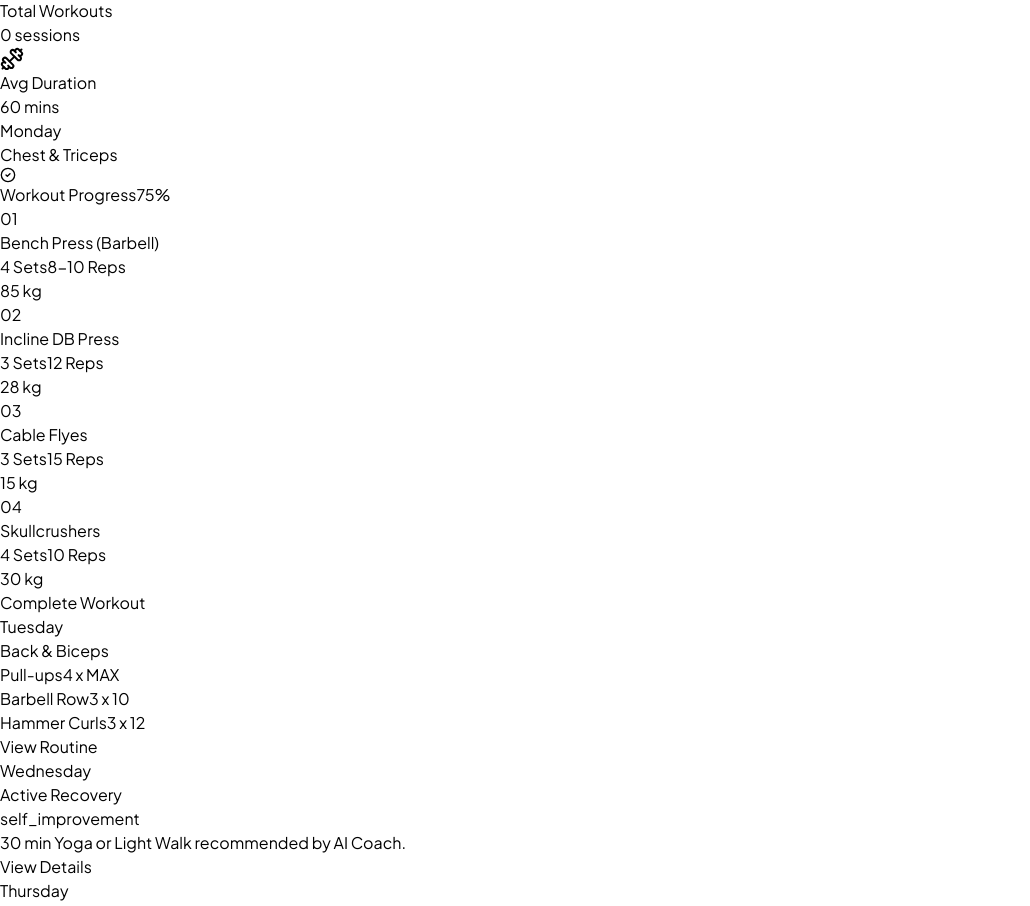
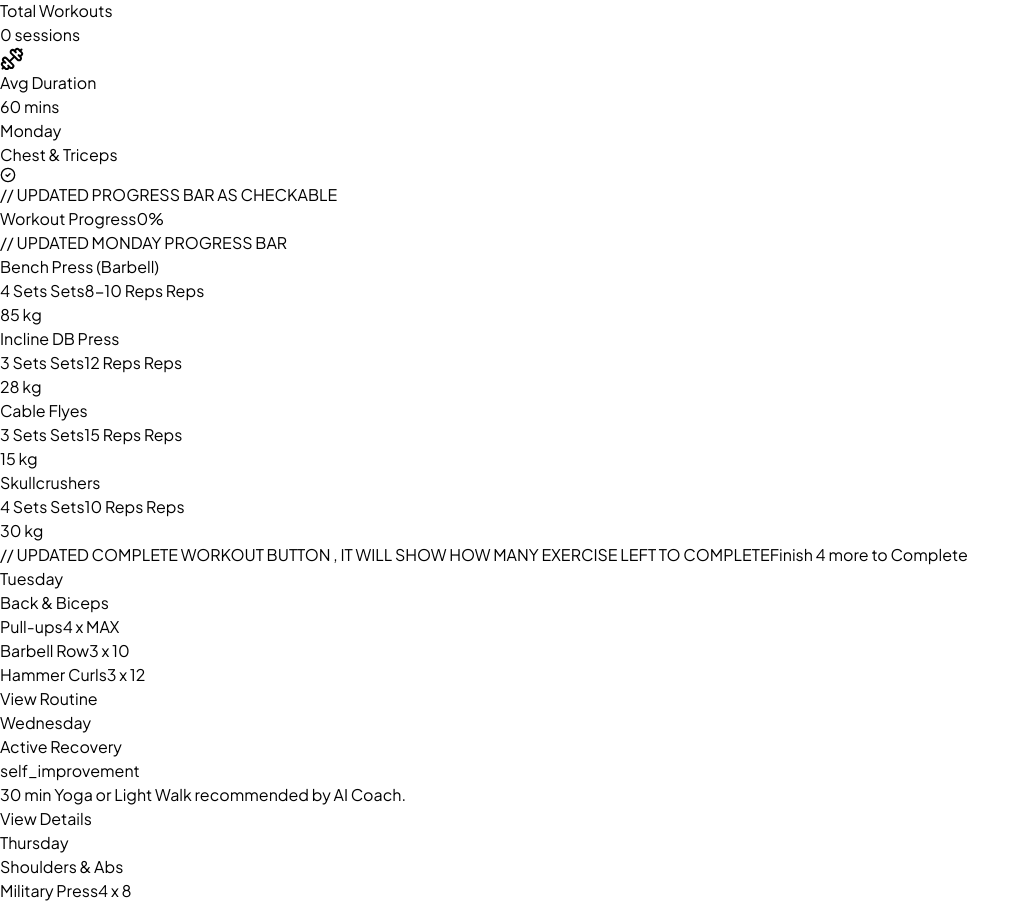
Before and after one commit to ritisha-ghosh/Personalized-Gym-Assistant, a React (Vite) app in the folder Frontend/: page /workouts in a window 1280 px wide. Shown: the part 1967-2873 px from the top of the page, without its empty margins (0-1030 px from the left). Built offline with nearby package versions, Linux system fonts and the light colour scheme.

Commit message:
Update Register Page with form by preventing errors in age, weight, height , Login Page with Apple icon , Workout Page with Schdule

```diff
--- a/Frontend/src/pages/LoginPage.jsx
+++ b/Frontend/src/pages/LoginPage.jsx
@@ -94,11 +94,14 @@ const LoginPage = () => {
           {/* Social Buttons */}
           <div className="grid grid-cols-2 gap-4">
             <button className="flex items-center justify-center gap-2 py-3 border border-slate-200 rounded-xl hover:bg-slate-50 transition-colors font-semibold text-slate-700 text-sm">
-              <img src="https://www.svgrepo.com/show/355037/google.svg" className="w-4 h-4" alt="Google" />
+              {/* Google Icon */}
+              <img src="https://www.svgrepo.com/show/355037/google.svg" className="w-5 h-5" alt="Google" />
               Google
             </button>
+
             <button className="flex items-center justify-center gap-2 py-3 border border-slate-200 rounded-xl hover:bg-slate-50 transition-colors font-semibold text-slate-700 text-sm">
-              <img src="https://www.svgrepo.com/show/448202/apple.svg" className="w-4 h-4" alt="Apple" />
+              {/* Apple Icon - Updated with a more reliable direct SVG link */}
+              <img src="https://purepng.com/public/uploads/large/purepng.com-apple-logologobrand-logoiconslogos-251519938788qhgdl.png" className="w-5 h-5" alt="Apple" />
               Apple
             </button>
           </div>
--- a/Frontend/src/pages/Workout.jsx
+++ b/Frontend/src/pages/Workout.jsx
@@ -1,4 +1,4 @@
-import React, { useState, useEffect } from 'react';
+import React, { useState, useEffect, useMemo } from 'react';
 import { useSearchParams } from 'react-router-dom'; // 1. Import Hook
 import Layout from "../componenets/layout/Layout";
 import { Calendar, Clock, BarChart3, Dumbbell, Play, CheckCircle2, Plus, Trash2 } from 'lucide-react';
@@ -19,6 +19,9 @@ const Workout = () => {
     duration: '',
     notes: '',
   });
+
+  // --- NEW: Execution State to do checkable exercise---
+  const [completedExerciseIds, setcompletedExerciseIds] = useState([]);
 
   useEffect(() => {
     const savedWorkouts = getWorkouts();
@@ -72,13 +75,28 @@ const Workout = () => {
   };
 
   const otherDaysRoutine = [
-    { day: 'Tuesday', title: 'Back & Biceps', exercises: [{name:'Pull-ups', detail:'4 x MAX'}, {name:'Barbell Row', detail:'3 x 10'}, {name:'Hammer Curls', detail:'3 x 12'}] },
+    { day: 'Tuesday', title: 'Back & Biceps', exercises: [{ name: 'Pull-ups', detail: '4 x MAX' }, { name: 'Barbell Row', detail: '3 x 10' }, { name: 'Hammer Curls', detail: '3 x 12' }] },
     { day: 'Wednesday', title: 'Active Recovery', type: 'recovery', desc: '30 min Yoga or Light Walk recommended by AI Coach.' },
-    { day: 'Thursday', title: 'Shoulders & Abs', exercises: [{name:'Military Press', detail:'4 x 8'}, {name:'Lateral Raises', detail:'3 x 15'}] },
-    { day: 'Friday', title: 'Leg Day (Quads)', exercises: [{name:'Barbell Squats', detail:'5 x 5'}] },
-    { day: 'Saturday', title: 'Leg Day (Hams)', exercises: [{name:'Deadlift', detail:'3 x 8'}] },
-    { day: 'Sunday', title: 'Full Body Pump', exercises: [{name:'Circuit 1', detail:'3 Rounds'}] },
+    { day: 'Thursday', title: 'Shoulders & Abs', exercises: [{ name: 'Military Press', detail: '4 x 8' }, { name: 'Lateral Raises', detail: '3 x 15' }] },
+    { day: 'Friday', title: 'Leg Day (Quads)', exercises: [{ name: 'Barbell Squats', detail: '5 x 5' }] },
+    { day: 'Saturday', title: 'Leg Day (Hams)', exercises: [{ name: 'Deadlift', detail: '3 x 8' }] },
+    { day: 'Sunday', title: 'Full Body Pump', exercises: [{ name: 'Circuit 1', detail: '3 Rounds' }] },
   ];
+
+  // This logic calculates progress based on the Monday Routine
+  const progressPercentage = useMemo(() => {
+    const total = mondayRoutine.exercises.length;
+    const completed = mondayRoutine.exercises.filter(ex =>
+      completedExerciseIds.includes(ex.id)
+    ).length;
+    return Math.round((completed / total) * 100);
+  }, [completedExerciseIds]);
+
+  const toggleExercise = (id) => {
+    setcompletedExerciseIds(prev =>
+      prev.includes(id) ? prev.filter(item => item !== id) : [...prev, id]
+    );
+  };
 
   // C. Filter Logic for Routine Cards
   // Check if Monday matches search
@@ -119,8 +137,7 @@ const Workout = () => {
                 <button
                   key={tab}
                   onClick={() => setActiveTab(tab)}
-                  className={`px-3 sm:px-4 py-2 rounded-lg transition-all whitespace-nowrap ${
-                    activeTab === tab
+                  className={`px-3 sm:px-4 py-2 rounded-lg transition-all whitespace-nowrap ${activeTab === tab
                     ? 'bg-white text-slate-900 shadow-sm'
                     : 'text-slate-500 hover:text-slate-700'
                     }`}
@@ -154,7 +171,7 @@ const Workout = () => {
               type="text"
               placeholder="Exercise Name"
               value={formData.exercise}
-              onChange={(e) => setFormData({...formData, exercise: e.target.value})}
+              onChange={(e) => setFormData({ ...formData, exercise: e.target.value })}
               className="w-full px-4 py-2 border border-slate-200 rounded-lg focus:outline-none focus:border-[#df20af]"
             />
             <div className="grid grid-cols-2 gap-4">
@@ -162,14 +179,14 @@ const Workout = () => {
                 type="text"
                 placeholder="Sets"
                 value={formData.sets}
-                onChange={(e) => setFormData({...formData, sets: e.target.value})}
+                onChange={(e) => setFormData({ ...formData, sets: e.target.value })}
                 className="px-4 py-2 border border-slate-200 rounded-lg focus:outline-none focus:border-[#df20af]"
               />
               <input
                 type="text"
                 placeholder="Reps"
                 value={formData.reps}
-                onChange={(e) => setFormData({...formData, reps: e.target.value})}
+                onChange={(e) => setFormData({ ...formData, reps: e.target.value })}
                 className="px-4 py-2 border border-slate-200 rounded-lg focus:outline-none focus:border-[#df20af]"
               />
             </div>
@@ -268,35 +285,73 @@ const Workout = () => {
                   </div>
                 </div>
 
+                // UPDATED PROGRESS BAR AS CHECKABLE
                 <div className="space-y-2 mb-6">
                   <div className="flex justify-between text-xs font-bold text-slate-400 uppercase">
                     <span>Workout Progress</span>
-                    <span>75%</span>
+                    <span className="text-[#df20af]">{progressPercentage}%</span>
                   </div>
                   <div className="w-full h-2 bg-slate-100 rounded-full overflow-hidden">
-                    <div className="w-3/4 h-full bg-[#df20af] rounded-full"></div>
+                    <div
+                      className="h-full bg-[#df20af] transition-all duration-500"
+                      style={{ width: `${progressPercentage}%` }}
+                    ></div>
                   </div>
                 </div>
 
+                // UPDATED MONDAY PROGRESS BAR
                 <div className="space-y-4 flex-1">
-                  {mondayRoutine.exercises.map((exercise) => (
-                    <div key={exercise.id} className="flex gap-4 items-center p-3 hover:bg-slate-50 rounded-xl transition-colors cursor-pointer group">
-                      <span className="text-xs font-bold text-slate-300 group-hover:text-[#df20af] transition-colors">{exercise.id}</span>
+                  {mondayRoutine.exercises.map((exercise) => {
+                    const isDone = completedExerciseIds.includes(exercise.id);
+                    return (
+                      <div
+                        key={exercise.id}
+                        onClick={() => toggleExercise(exercise.id)}
+                        className={`flex gap-4 items-center p-3 rounded-xl transition-all cursor-pointer border ${isDone ? 'bg-green-50 border-green-200' : 'hover:bg-slate-50 border-transparent'
+                          }`}
+                      >
+                        {/* Checkbox Icon */}
+                        <div className={`w-5 h-5 rounded-full border-2 flex items-center justify-center ${isDone ? 'bg-green-500 border-green-500 text-white' : 'border-slate-300'
+                          }`}>
+                          {isDone && <CheckCircle2 size={12} />}
+                        </div>
+
                         <div className="flex-1">
-                        <p className="text-sm font-bold text-slate-900">{exercise.name}</p>
+                          <p className={`text-sm font-bold ${isDone ? 'text-slate-400 line-through' : 'text-slate-900'}`}>
+                            {exercise.name}
+                          </p>
                           <div className="flex gap-3 text-xs text-slate-500 mt-1">
-                          <span>{exercise.sets}</span>
+                            <span>{exercise.sets} Sets</span>
                             <span className="w-1 h-1 rounded-full bg-slate-300 self-center"></span>
-                          <span>{exercise.reps}</span>
+                            <span>{exercise.reps} Reps</span>
                           </div>
                         </div>
-                      <span className="text-xs font-bold text-[#df20af] bg-[#df20af]/5 px-2 py-1 rounded-lg">{exercise.weight}</span>
+                        <span className="text-xs font-bold text-[#df20af] bg-[#df20af]/5 px-2 py-1 rounded-lg">
+                          {exercise.weight}
+                        </span>
                       </div>
-                  ))}
+                    );
+                  })}
                 </div>
 
-                <button className="w-full mt-6 py-4 bg-slate-100 hover:bg-slate-200 text-slate-900 font-bold rounded-xl transition-colors">
-                  Complete Workout
+                // UPDATED COMPLETE WORKOUT BUTTON , IT WILL SHOW HOW MANY EXERCISE LEFT TO COMPLETE
+                <button
+                  // Disable the button unless every exercise ID is in the completed state
+                  disabled={completedExerciseIds.length !== mondayRoutine.exercises.length}
+
+                  onClick={() => {
+                    alert("Workout Logged Successfully!");
+                    // You can also add logic here to clear the state or save to DB
+                  }}
+
+                  className={`w-full mt-6 py-4 font-bold rounded-xl transition-all shadow-md ${completedExerciseIds.length === mondayRoutine.exercises.length
+                      ? 'bg-[#df20af] text-white hover:bg-[#c91d9d] cursor-pointer' // Active state
+                      : 'bg-slate-100 text-slate-400 cursor-not-allowed shadow-none' // Locked state
+                    }`}
+                >
+                  {completedExerciseIds.length === mondayRoutine.exercises.length
+                    ? "Complete Workout"
+                    : `Finish ${mondayRoutine.exercises.length - completedExerciseIds.length} more to Complete`}
                 </button>
               </div>
             </div>
```
Also changed, not shown: Frontend/src/pages/RegisterPage.jsx (+77 -10 lines). Lines whose indentation alone changed are shown as unchanged.
